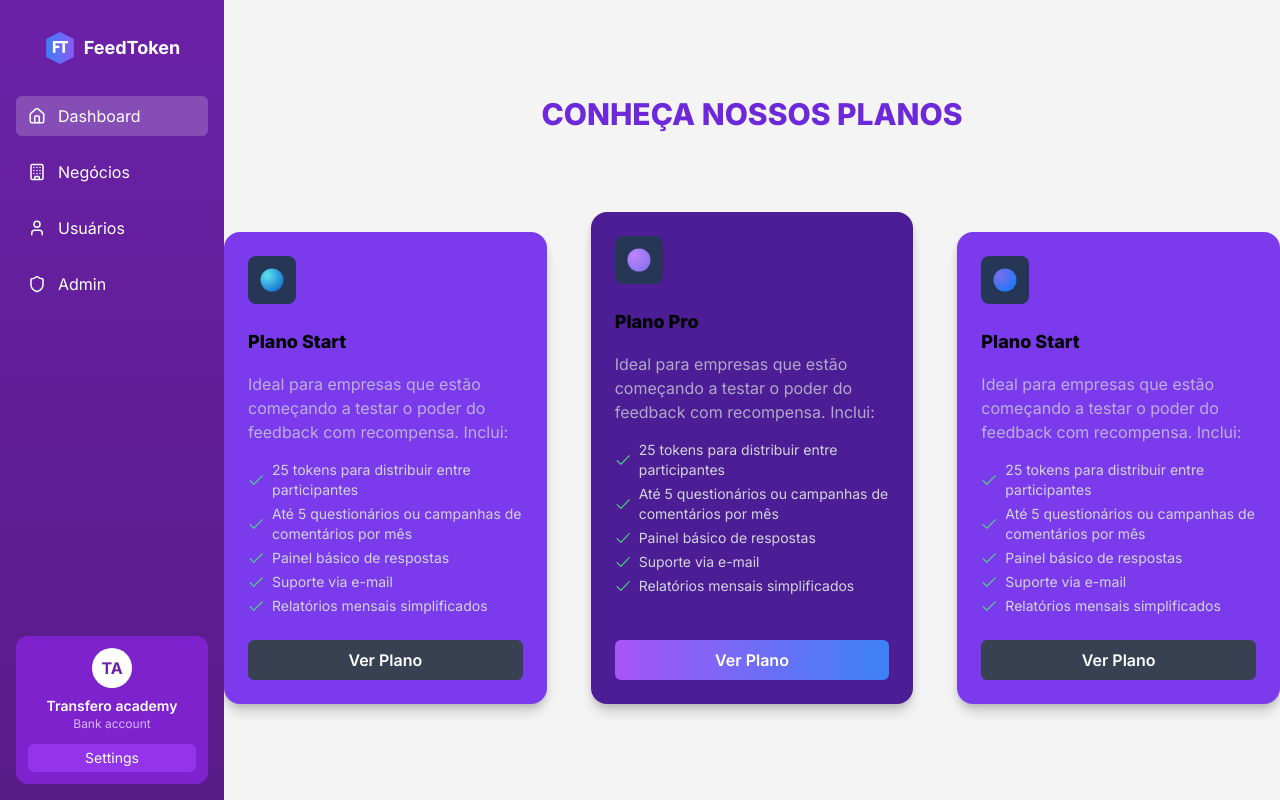
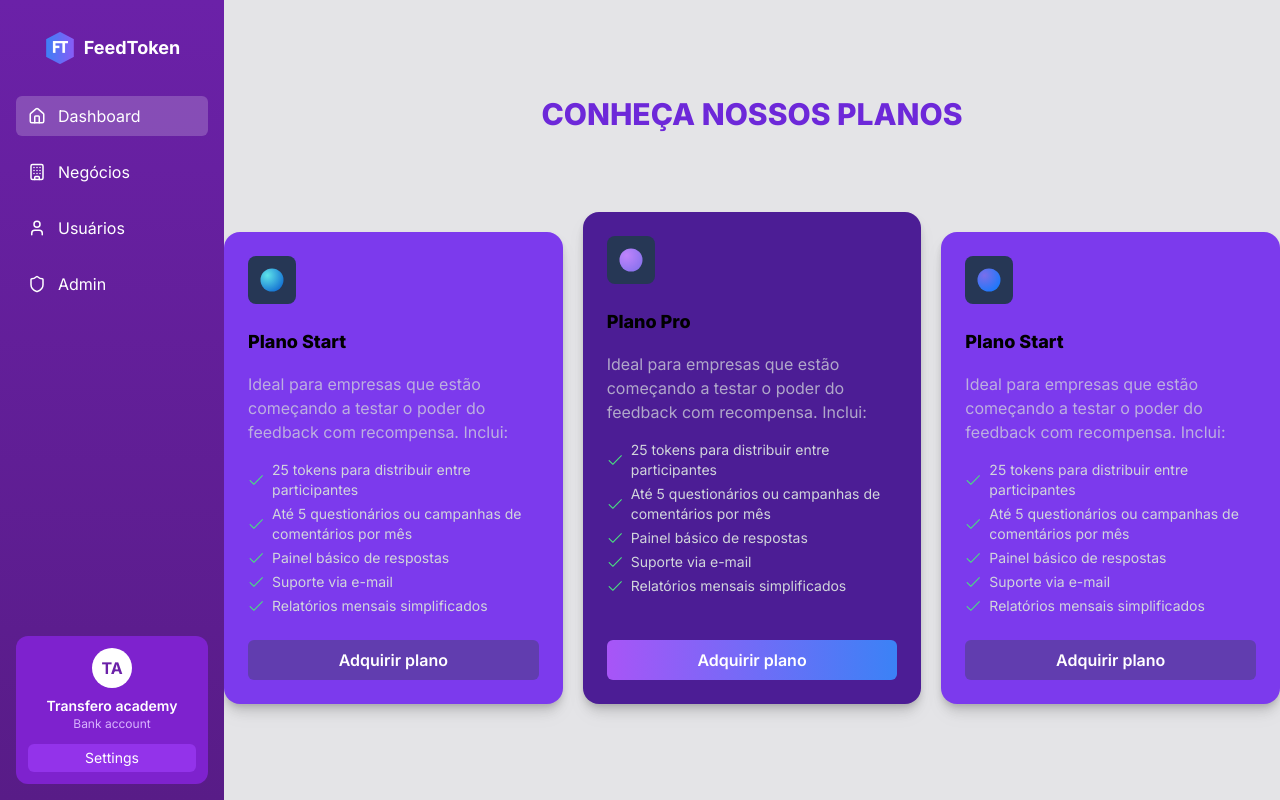
Before and after one commit to TransferoNovaIguacu/feedback-company-front, a Next.js app: page /company/planos in a window 1280 px wide. Built offline with nearby package versions, Linux system fonts and the light colour scheme; sample sign-in values are in the browser's storage.

Commit message:
feat: enhance PlansPage with improved layout and hover effects for plan cards

```diff
--- a/app/company/planos/page.tsx
+++ b/app/company/planos/page.tsx
@@ -4,23 +4,56 @@ import pontoazul from "@/public/svg/pontoazul.svg";
 import pontoroxo from "@/public/svg/pontoroxo.svg";
 import pontoaroxoazul from "@/public/svg/pontoroxoazul.svg";
 
-export default function PlansPage(){
-
-    return(
-        <div className="flex flex-col bg-zinc-100 h-screen justify-center items-center">
-            <h1 className="mb-20 font-extrabold text-3xl  text-violet-700 uppercase">Conheça nossos Planos</h1>
-            <div className="flex h-fit gap-11">
-        <CardGenerico ClassName="bg-violet-600 mt-5 drop-shadow-lg" imagem={pontoazul} titulo="Plano Start" descricao="Ideal para empresas que estão começando a testar o poder do feedback com recompensa.
-Inclui:" lista={["25 tokens para distribuir entre participantes", "Até 5 questionários ou campanhas de comentários por mês","Painel básico de respostas","Suporte via e-mail","Relatórios mensais simplificados"]}
- botao={<Botao2 texto="Ver Plano"/>}/>
- <CardGenerico ClassName="bg-violet-900 drop-shadow-lg" imagem={pontoroxo} titulo="Plano Pro" descricao="Ideal para empresas que estão começando a testar o poder do feedback com recompensa.
-Inclui:" lista={["25 tokens para distribuir entre participantes", "Até 5 questionários ou campanhas de comentários por mês","Painel básico de respostas","Suporte via e-mail","Relatórios mensais simplificados"]}
- botao={<Botao1 texto="Ver Plano"/>}/>
- <CardGenerico ClassName="bg-violet-600 mt-5 drop-shadow-lg" imagem={pontoaroxoazul} titulo="Plano Start" descricao="Ideal para empresas que estão começando a testar o poder do feedback com recompensa.
-Inclui:" lista={["25 tokens para distribuir entre participantes", "Até 5 questionários ou campanhas de comentários por mês","Painel básico de respostas","Suporte via e-mail","Relatórios mensais simplificados"]}
- botao={<Botao2 texto="Ver Plano"/>}/>
-            </div>
-        </div>
-    )
-
+export default function PlansPage() {
+  return (
+    <div className="flex flex-col bg-zinc-200 h-screen justify-center items-center">
+      <h1 className="mb-20 font-extrabold text-3xl  text-violet-700 uppercase">
+        Conheça nossos Planos
+      </h1>
+      <div className="flex h-fit gap-5">
+        <CardGenerico
+          ClassName="bg-violet-600 mt-5 drop-shadow-lg transition-all duration-300 hover:scale-105 hover:drop-shadow-2xl"
+          imagem={pontoazul}
+          titulo="Plano Start"
+          descricao="Ideal para empresas que estão começando a testar o poder do feedback com recompensa. Inclui:"
+          lista={[
+            "25 tokens para distribuir entre participantes",
+            "Até 5 questionários ou campanhas de comentários por mês",
+            "Painel básico de respostas",
+            "Suporte via e-mail",
+            "Relatórios mensais simplificados",
+          ]}
+          botao={<Botao2 className="bg-opacity-40 hover:bg-opacity-40" texto="Adquirir plano" />}
+        />
+        <CardGenerico
+          ClassName="bg-violet-900 drop-shadow-lg hover:drop-shadow-2xl hover:scale-105 transition-all duration-300"
+          imagem={pontoroxo}
+          titulo="Plano Pro"
+          descricao="Ideal para empresas que estão começando a testar o poder do feedback com recompensa. Inclui:"
+          lista={[
+            "25 tokens para distribuir entre participantes",
+            "Até 5 questionários ou campanhas de comentários por mês",
+            "Painel básico de respostas",
+            "Suporte via e-mail",
+            "Relatórios mensais simplificados",
+          ]}
+          botao={<Botao1 texto="Adquirir plano" />}
+        />
+        <CardGenerico
+          ClassName="bg-violet-600 mt-5 drop-shadow-lg transition-all duration-300 hover:scale-105 hover:drop-shadow-2xl"
+          imagem={pontoaroxoazul}
+          titulo="Plano Start"
+          descricao="Ideal para empresas que estão começando a testar o poder do feedback com recompensa. Inclui:"
+          lista={[
+            "25 tokens para distribuir entre participantes",
+            "Até 5 questionários ou campanhas de comentários por mês",
+            "Painel básico de respostas",
+            "Suporte via e-mail",
+            "Relatórios mensais simplificados",
+          ]}
+          botao={<Botao2 className="bg-opacity-40 hover:bg-opacity-40" texto="Adquirir plano" />}
+        />
+      </div>
+    </div>
+  );
 }
```
